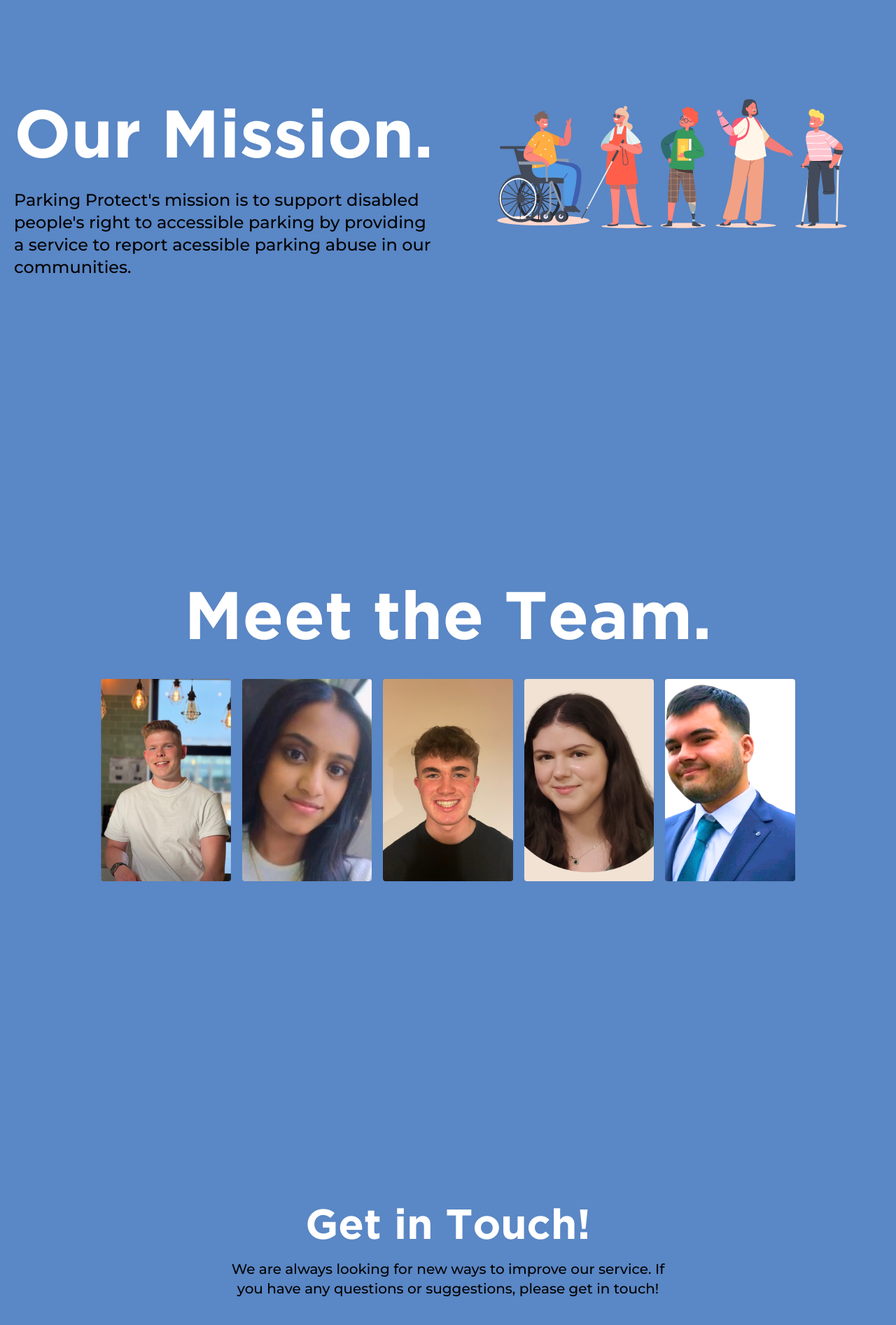
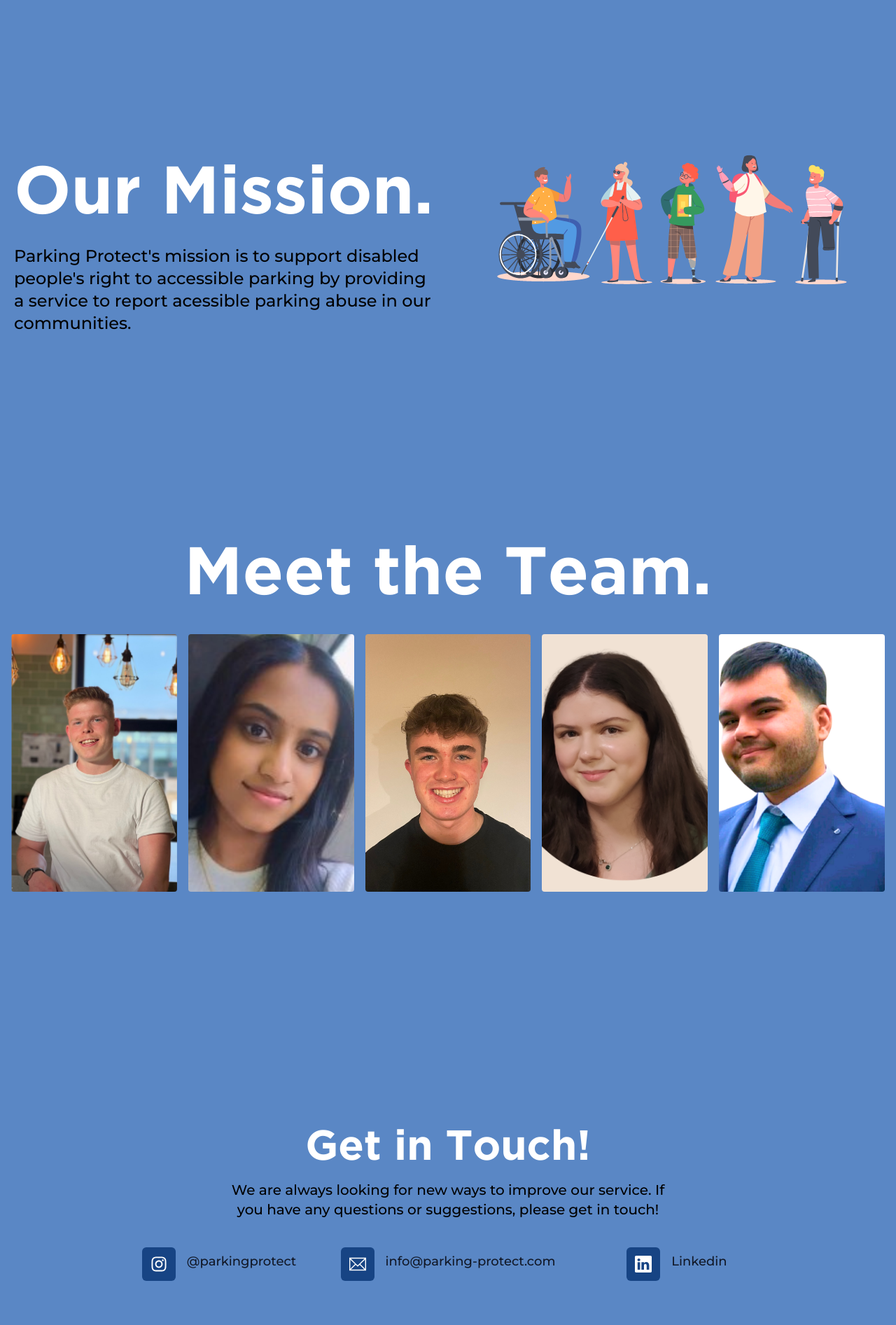
Before and after one commit to ngowran/parkingprotect, a Next.js app: page / in a window 1280 px wide. Shown: the part 1700-3593 px from the top of the page at 70% size. Built offline with nearby package versions, Linux system fonts and the light colour scheme.

Commit message:
Responsivity

```diff
--- a/components/Contact.jsx
+++ b/components/Contact.jsx
@@ -23,7 +23,7 @@
 
 export default function Contact() {
   return (
-    <section id="contact" className="pt-32">
+    <section id="contact" className="py-32">
       <div>
         <div className="mx-auto text-center max-w-2xl px-2 pt-16">
           <h1 className="text-6xl text-white font-bold">Get in Touch!</h1>
@@ -34,9 +34,9 @@
         </div>
 
         <div className="mt-10 mb-12 mx-auto items-center justify-center flex">
-          <dl className="mx-auto space-y-10 md:grid md:grid-cols-3 md:gap-x-12 md:gap-y-12 md:space-y-0">
+          <dl className="mx-auto space-y-10 md:grid md:grid-cols-3 gap-5  md:gap-y-12 md:space-y-0">
             {features.map((feature, index) => (
-              <div key={index} className="relative">
+              <div key={index} className="relative mx-auto">
                 <AnimatePresence mode="wait">
                   <motion.div
                     initial={{ opacity: 0 }}
@@ -49,6 +49,7 @@
                       bounce: 0.5,
                     }}
                     whileHover={{ scale: 1.1 }}
+                    className="mx-auto"
                   >
                     <dt>
                       <a href={feature.link} target="blank">
--- a/components/Mission.jsx
+++ b/components/Mission.jsx
@@ -5,9 +5,9 @@
 
 export default function Mission() {
   return (
-    <section id="mission" className="py-36">
+    <section id="mission" className="py-32">
       <div>
-        <div className="grid md:grid-cols-2 grid-cols-1">
+        <div className="grid md:grid-cols-2 md:pt-24 grid-cols-1">
           <div className="text-center md:text-left p-5">
             <Heading title="Our Mission" />
             <br></br>
--- a/components/Team.jsx
+++ b/components/Team.jsx
@@ -9,7 +9,7 @@
 const Team = () => {
   return (
     <section id="team" className="py-32">
-      <div className="w-160 md:w-320 lg:w-400 md:p-24 lg:p-32 mx-auto text-center">
+      <div className="w-160 md:w-320 lg:w-400 mx-auto text-center">
         <div className="text-center p-5">
         <Heading title="Meet the Team" />
         </div>
```
